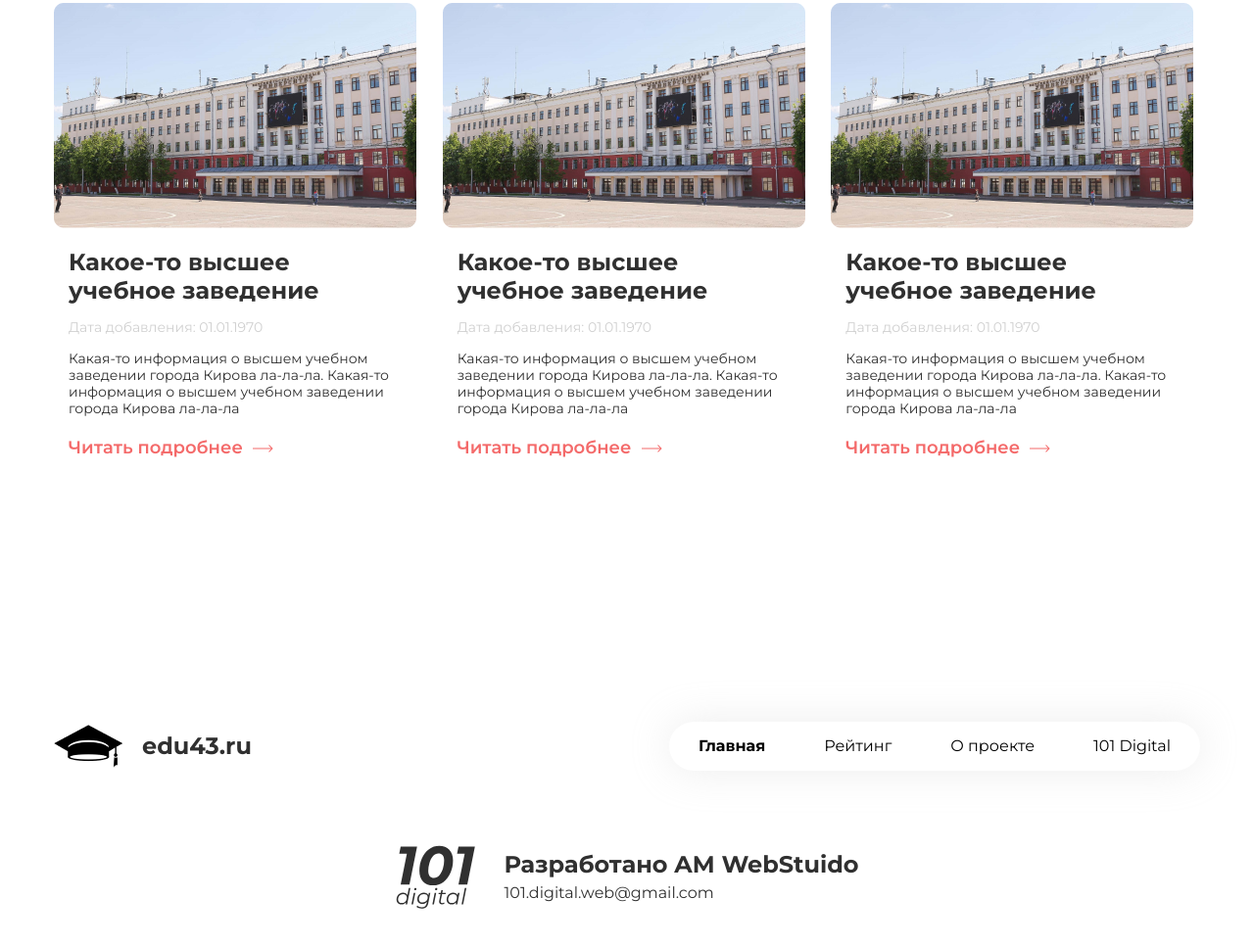
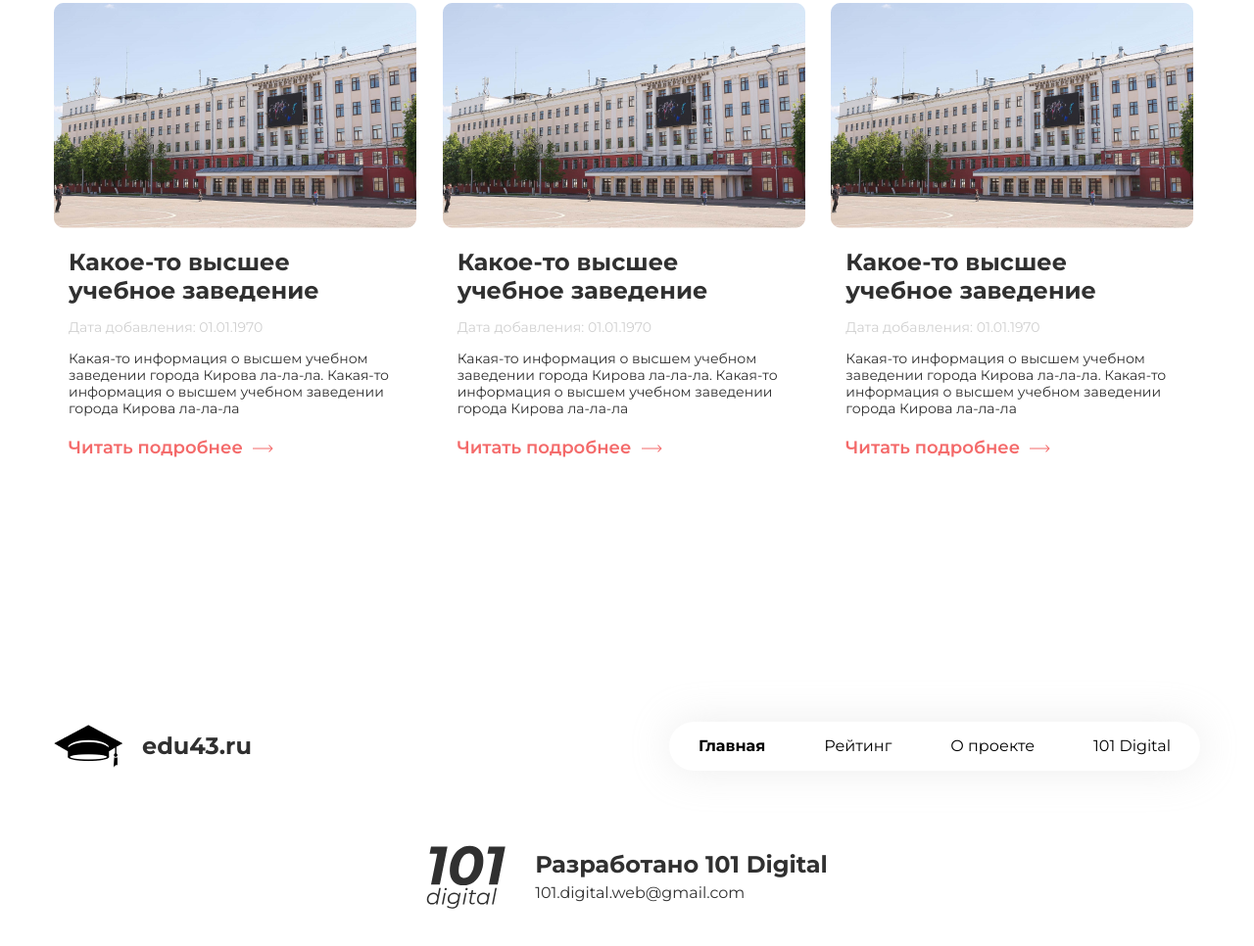
Before and after one commit to Neitron43/edu43, a plain HTML site: page index.html in a window 1280 px wide. Shown: the part 2073-3039 px from the top of the page at 98% size. Drawn offline with nearby package versions, Linux system fonts and the light colour scheme.

Commit message:
Update index.html

```diff
--- a/index.html
+++ b/index.html
@@ -166,7 +166,7 @@
             <div class="footer-logo">
                 <img src="./img/101 digital.svg">
                 <div class="footer-logo-text">
-                    <h4>Разработано AM WebStuido</h4>
+                    <h4>Разработано 101 Digital</h4>
                     <p>101.digital.web@gmail.com</p>
                 </div>
             </div>
```
